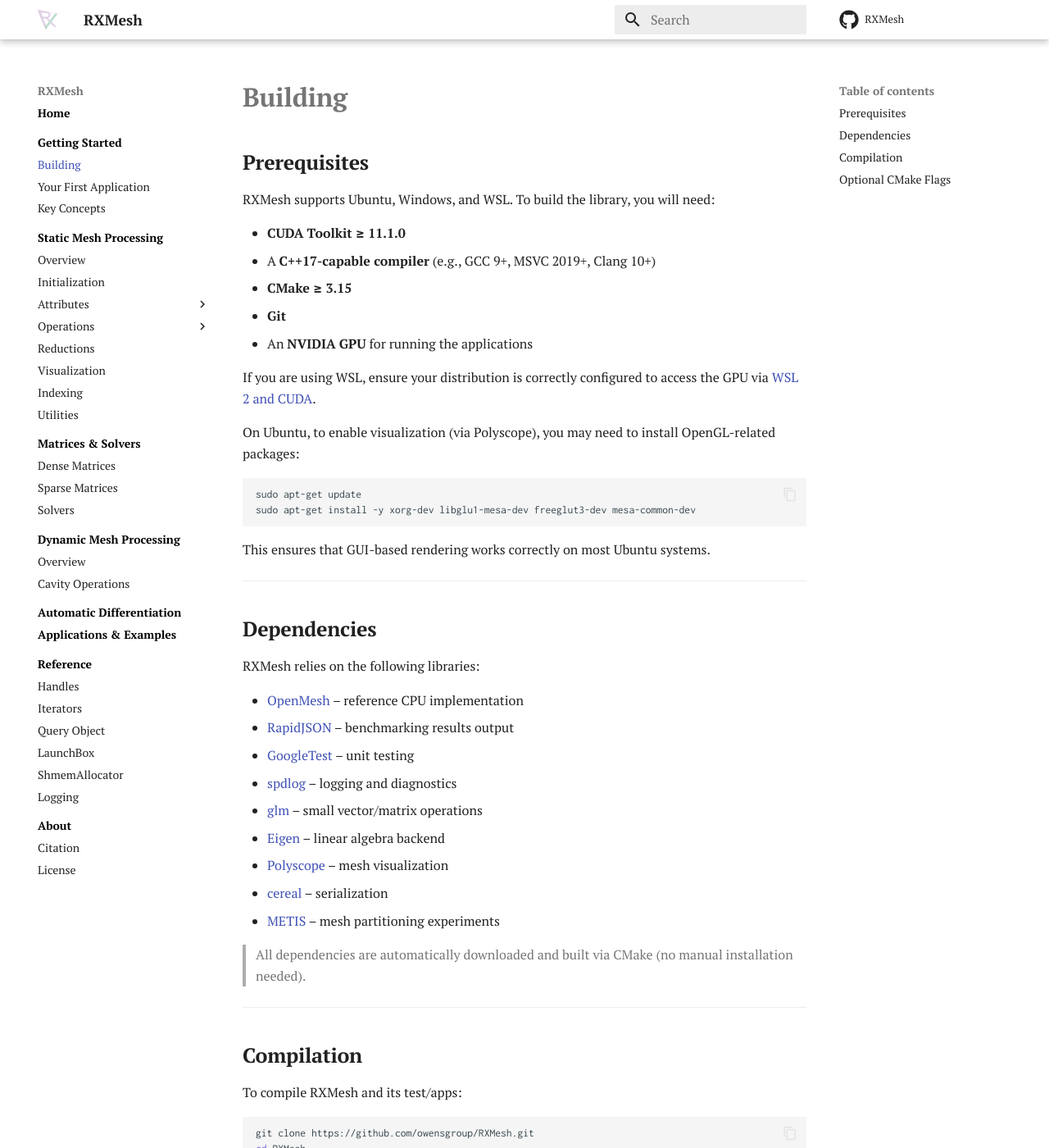
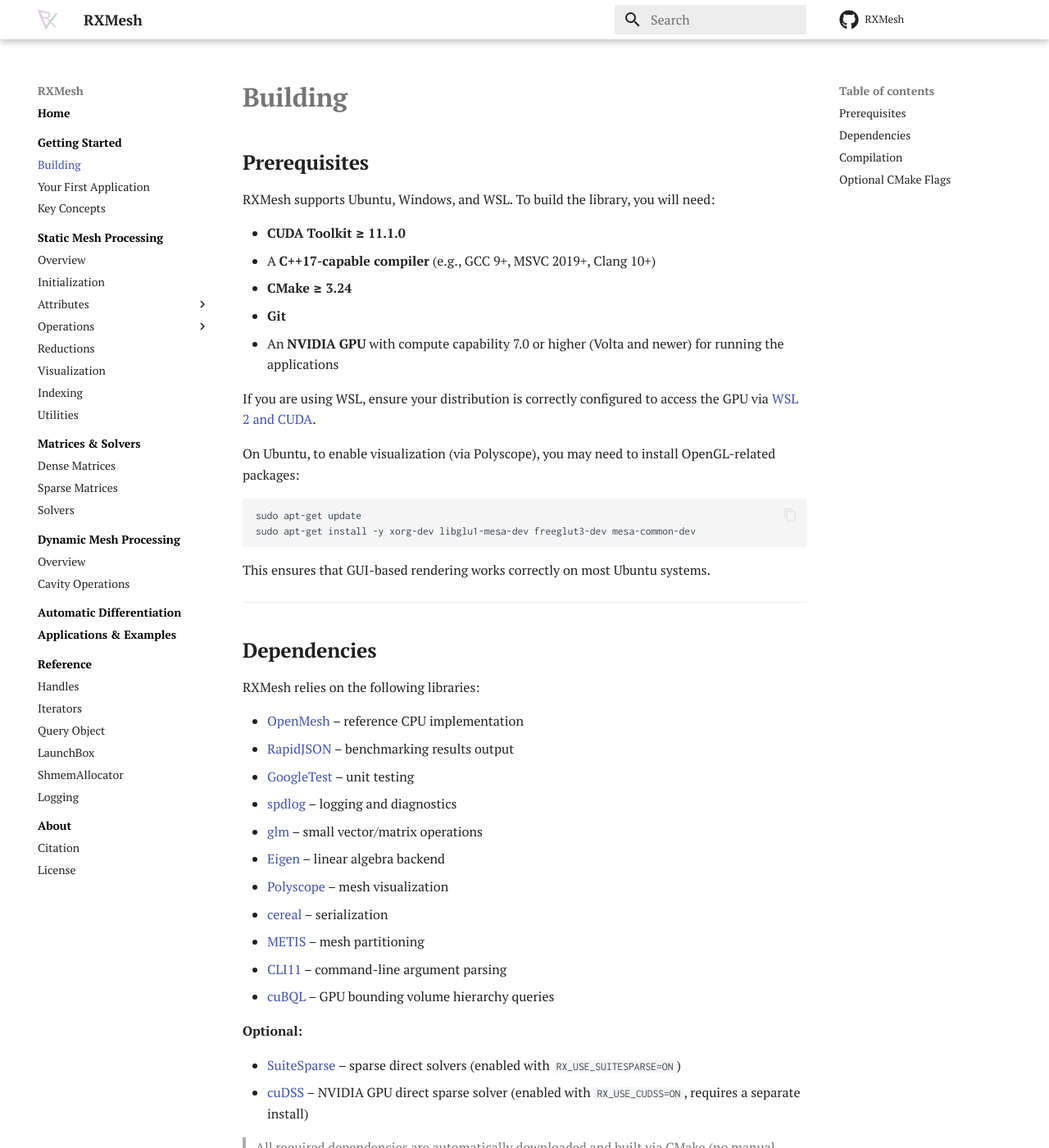
Before and after one commit to Ahdhn/RXMeshDocs, an MkDocs documentation site: the page built from docs/getting-started/building.md, in a window 1280 px wide and 1400 px high. Shown: the whole window at 82% size. Built offline with MkDocs 1.6.1 and Material for MkDocs 9.7.7, drawn with Linux system fonts in a browser that asks for light colours; comment, search, counter and statistics services are not loaded; some of the changed text lies outside the part shown.

Commit message:
Update building.md

```diff
--- a/docs/getting-started/building.md
+++ b/docs/getting-started/building.md
@@ -6,9 +6,9 @@ RXMesh supports Ubuntu, Windows, and WSL. To build the library, you will need:
 
 - **CUDA Toolkit ≥ 11.1.0**
 - A **C++17-capable compiler** (e.g., GCC 9+, MSVC 2019+, Clang 10+)
-- **CMake ≥ 3.15**
+- **CMake ≥ 3.24**
 - **Git**
-- An **NVIDIA GPU** for running the applications
+- An **NVIDIA GPU** with compute capability 7.0 or higher (Volta and newer) for running the applications
 
 If you are using WSL, ensure your distribution is correctly configured to access the GPU via [WSL 2 and CUDA](https://docs.nvidia.com/cuda/wsl-user-guide/index.html).
 
@@ -32,9 +32,16 @@ RXMesh relies on the following libraries:
 - [Eigen](https://gitlab.com/libeigen/eigen) – linear algebra backend
 - [Polyscope](https://github.com/nmwsharp/polyscope) – mesh visualization
 - [cereal](https://github.com/USCiLab/cereal.git) – serialization
-- [METIS](https://github.com/KarypisLab/METIS) – mesh partitioning experiments
+- [METIS](https://github.com/KarypisLab/METIS) – mesh partitioning
+- [CLI11](https://github.com/CLIUtils/CLI11) – command-line argument parsing
+- [cuBQL](https://github.com/NVIDIA/cuBQL) – GPU bounding volume hierarchy queries
 
-> All dependencies are automatically downloaded and built via CMake (no manual installation needed).
+**Optional:**
+
+- [SuiteSparse](https://github.com/sergiud/SuiteSparse) – sparse direct solvers (enabled with `RX_USE_SUITESPARSE=ON`)
+- [cuDSS](https://developer.nvidia.com/cudss) – NVIDIA GPU direct sparse solver (enabled with `RX_USE_CUDSS=ON`, requires a separate install)
+
+> All required dependencies are automatically downloaded and built via CMake (no manual installation needed).
 
 ---
 ## **Compilation**
@@ -66,11 +73,14 @@ cmake --build . --target <target_name> --config Release --parallel 8
 
 You can customize the build using the following CMake options:
 
-| Option              | Default | Description                                      |
-|---------------------|---------|--------------------------------------------------|
-| `RX_USE_POLYSCOPE`  | `ON`    | Enable Polyscope for visualization.             |
-| `RX_BUILD_TESTS`    | `ON`    | Build RXMesh unit tests.                        |
-| `RX_BUILD_APPS`     | `ON`    | Build RXMesh example applications.              |
+| Option              | Default | Description                                               |
+|---------------------|---------|-----------------------------------------------------------|
+| `RX_USE_POLYSCOPE`  | `ON`    | Enable Polyscope for visualization.                       |
+| `RX_BUILD_TESTS`    | `ON`    | Build RXMesh unit tests.                                  |
+| `RX_BUILD_APPS`     | `ON`    | Build RXMesh example applications.                        |
+| `RX_USE_DOUBLE `    | `OFF`   | Use double precision for reading input vertex coordinates.|
+| `RX_USE_SUITESPARSE`| `OFF`   | Enable SuiteSparse sparse direct solvers.                 |
+| `RX_USE_CUDSS`      | `OFF`   | Enable NVIDIA cuDSS direct solver (requires cuDSS).       |
 
 To disable any of these options, simply pass them to `cmake` when configuring:
 
```
